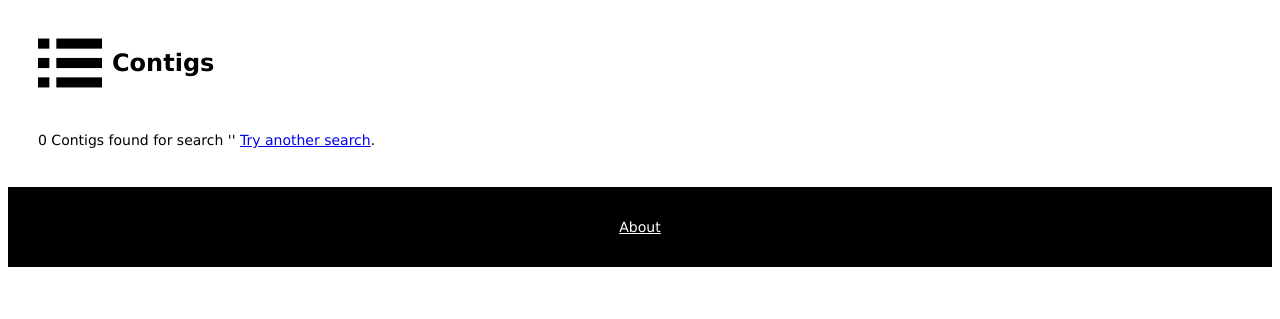
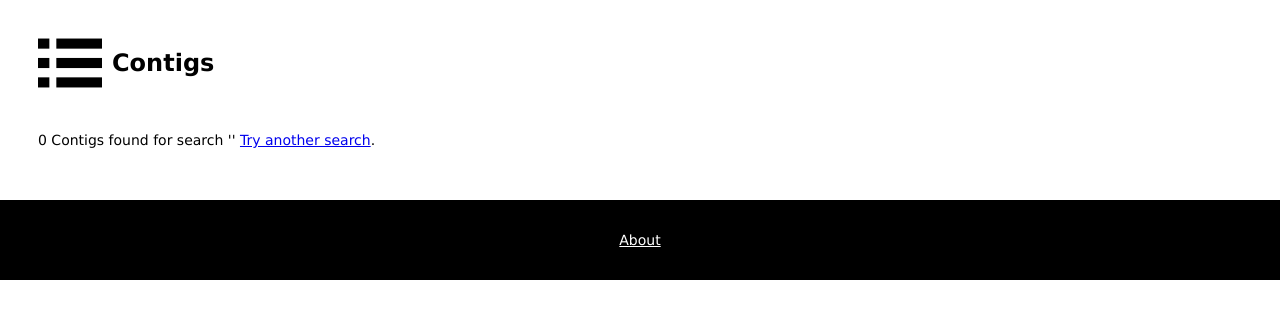
Before and after one commit to itskathylam/metagenomics, a Django app: page /contig/ in a window 1280 px wide. Shown: the part 144-463 px from the top of the page. Run offline with Django 3.2, Linux system fonts and the light colour scheme; data that the repository does not hold is empty; parts of the project's set-up code (start-up, migrations or seed data) failed here and were passed over.

Commit message:
footer looks better but fix was a hack with margin and position. should be more elegant way to do it

```diff
--- a/mainsite/static/base.css
+++ b/mainsite/static/base.css
@@ -275,14 +275,17 @@ nav ul ul ul {
 
 /*Footer at the bottom of every page*/
 #footer {
-    font-family: verdanaHB, arial, sans-serif;
+    font-family: verdana, arial, sans-serif;
    /* position: relative;
     bottom: -13px;
     left: -8px;
     width: 101%; */
     clear: both;
-    margin: 0;
+    position: relative; /*this line and the next 2 are a hack fix to get the foot to fully span the bottom and sit directly at bottom of page */
+    bottom: -13px; /*without these 3 lines (position, bottom and margin) the footer in inset with the page on the left, right and bottom */
+    margin: 0 -8px 0 -8px;
     padding: 0;
+    border: none;
     background-color: #000000;
     color: #fff;
     text-align: center;
```
Also changed, not shown: 1 other file.
